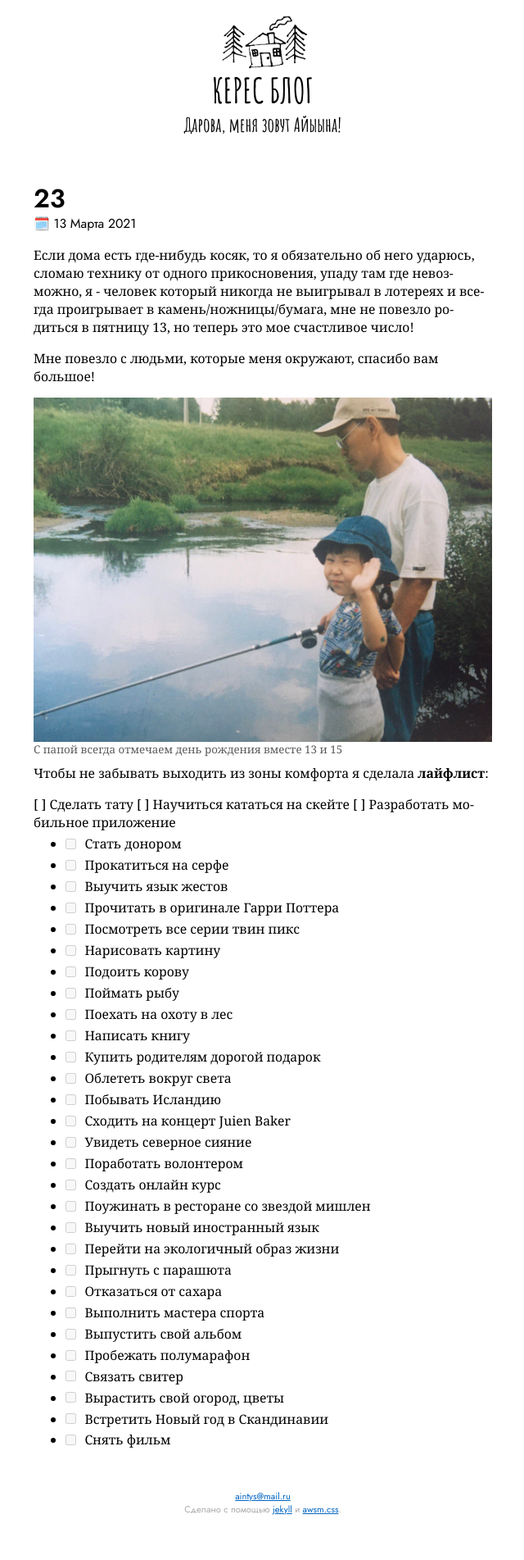
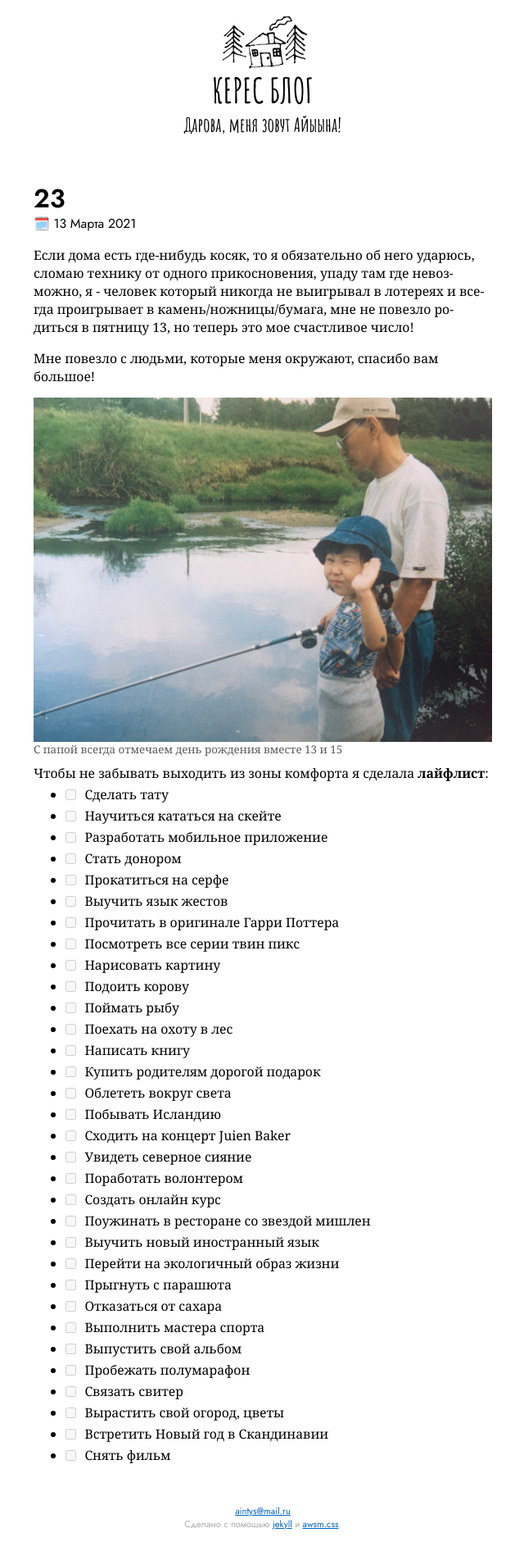
Before and after one commit to keresm/keresaina.github.io, a Jekyll site: the page built from _posts/2021-03-13-23.md, in a window 1280 px wide. Shown: the whole page at 82% size, without its empty margins (319-959 px from the left). Built offline with Jekyll 4.4.1, drawn with Linux system fonts in a browser that asks for light colours.

Commit message:
Update 2021-03-13-23.md

```diff
--- a/_posts/2021-03-13-23.md
+++ b/_posts/2021-03-13-23.md
@@ -17,9 +17,9 @@ date:   2021-03-13 09:00:13 +0900
 Чтобы не забывать выходить из зоны комфорта я сделала **лайфлист**:
 
 
-[ ]  Сделать тату
-[ ]  Научиться кататься на скейте
-[ ]  Разработать мобильное приложение
+- [ ]  Сделать тату
+- [ ]  Научиться кататься на скейте
+- [ ]  Разработать мобильное приложение
 - [ ]  Стать донором
 - [ ]  Прокатиться на серфе
 - [ ]  Выучить язык жестов
```
